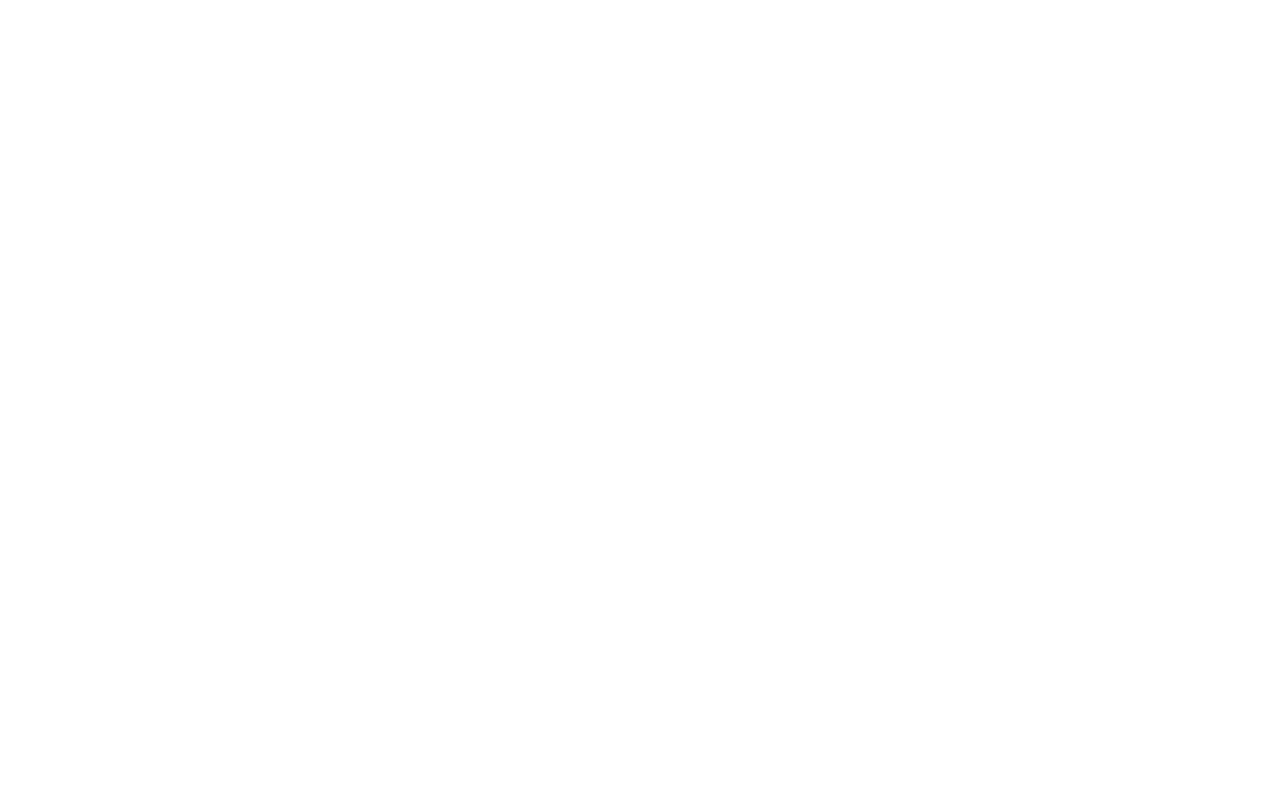
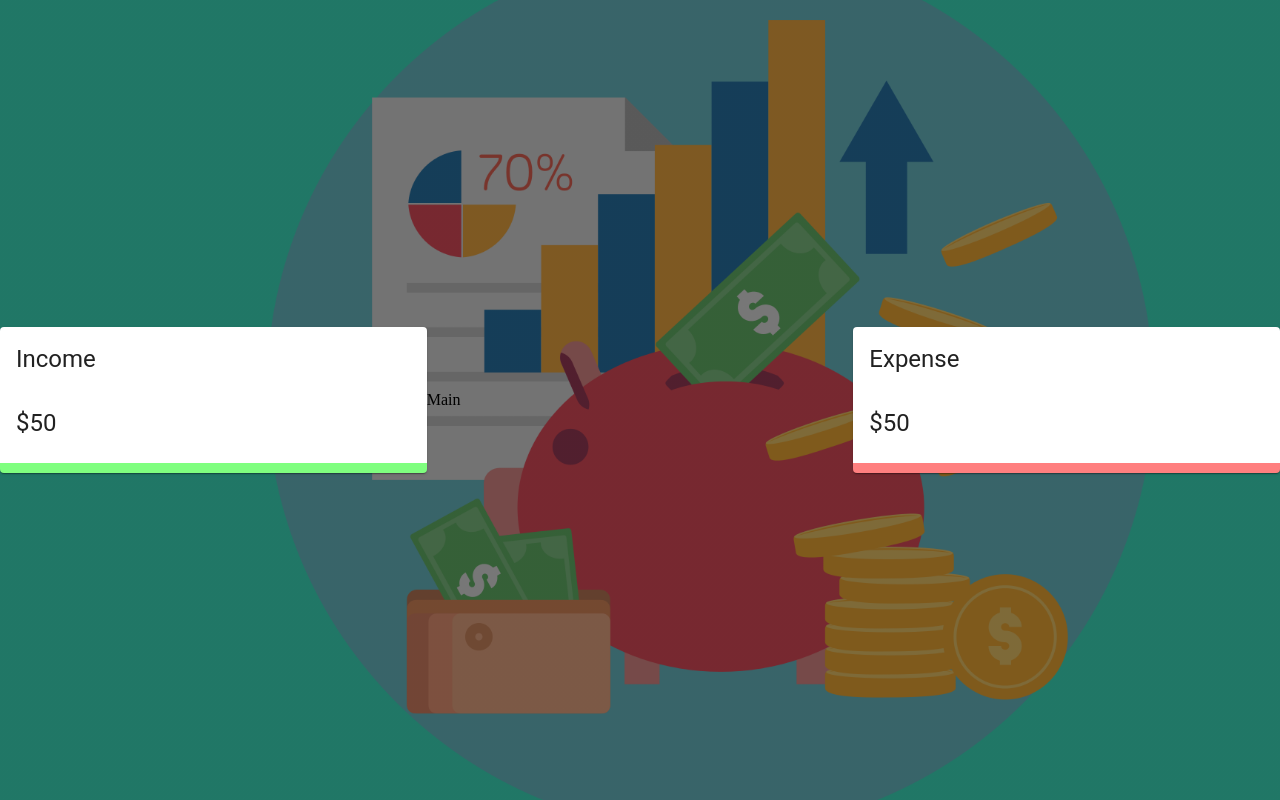
Before and after one commit to harshsharma2210/expense-tracker, a React (Create React App) app: page / in a window 1280 px wide. Built offline with nearby package versions, Linux system fonts and the light colour scheme.

Commit message:
Files added

```diff
--- a/src/App.js
+++ b/src/App.js
@@ -1,11 +1,32 @@
-import React from 'react'
+import React from "react";
+import { Grid } from "@material-ui/core";
+import Details from "./components/Details/Details";
+import useStyles from "./styles";
 
 const App = () => {
-    return (
-        <div>
+  const classes = useStyles();
+  return (
+    <div>
+      <Grid
+        className={classes.Grid}
+        container
+        spacing={0}
+        alignItems="center"
+        justify="center"
+        style={{ height: "100vh" }}
+      >
+        <Grid item xs={12} sm={4}>
+          <Details title="Income" />
+        </Grid>
+        <Grid item xs={12} sm={4}>
+          Main
+        </Grid>
+        <Grid item xs={12} sm={4}>
+          <Details title="Expense"/>
+        </Grid>
+      </Grid>
+    </div>
+  );
+};
 
-        </div>
-    )
-}
-
-export default App
+export default App;
--- /dev/null
+++ b/src/components/Details/Details.js
@@ -0,0 +1,20 @@
+import React from "react";
+import { Card, CardHeader, CardContent, Typography } from "@material-ui/core";
+import { Doughnut } from "react-chartjs-2";
+
+import useStyles from "./styles";
+
+const Details = ({ title }) => {
+  const classes = useStyles();
+  return (
+    <Card className={title === "Income" ? classes.income : classes.expense}>
+      <CardHeader title={title} />
+      <CardContent>
+        <Typography variant="h5">$50</Typography>
+        {/* <Doughnut data="DATA" /> */}
+      </CardContent>
+    </Card>
+  );
+};
+
+export default Details;
--- /dev/null
+++ b/src/components/Details/styles.js
@@ -0,0 +1,10 @@
+import { makeStyles } from "@material-ui/core";
+
+export default makeStyles(() => ({
+  income: {
+    borderBottom: "10px solid rgba(0, 255, 0, 0.5)",
+  },
+  expense: {
+    borderBottom: "10px solid rgba(255, 0, 0, 0.5)",
+  },
+}));
--- /dev/null
+++ b/src/components/Main/styles.js
@@ -0,0 +1,24 @@
+import { makeStyles } from "@material-ui/core";
+
+export default makeStyles((theme) => ({
+  media: {
+    height: 0,
+    paddingTop: "56.25%", // 16:9
+  },
+  expand: {
+    transform: "rotate(0deg)",
+    marginLeft: "auto",
+    transition: theme.transitions.create("transform", {
+      duration: theme.transitions.duration.shortest,
+    }),
+  },
+  expandOpen: {
+    transform: "rotate(180deg)",
+  },
+  cardContent: {
+    paddingTop: 0,
+  },
+  divider: {
+    margin: "20px 0",
+  },
+}));
--- /dev/null
+++ b/src/index.css
@@ -0,0 +1,12 @@
+#root,
+body,
+html {
+  height: 100%;
+  margin: 0;
+}
+
+body {
+  background: linear-gradient(rgba(0, 0, 0, 0.5), rgba(0, 0, 0, 0.5)),
+    url(./assets/money.png);
+  background-size: cover;
+}
--- a/src/index.js
+++ b/src/index.js
@@ -3,4 +3,6 @@
 
 import App from "./App";
 
+import "./index.css";
+
 ReactDOM.render(<App />, document.getElementById("root"));
--- /dev/null
+++ b/src/styles.js
@@ -0,0 +1,30 @@
+import { makeStyles } from "@material-ui/core";
+
+export default makeStyles((theme) => ({
+  desktop: {
+    [theme.breakpoints.up("sm")]: {
+      display: "none",
+    },
+  },
+  mobile: {
+    [theme.breakpoints.down("sm")]: {
+      display: "none",
+    },
+  },
+  main: {
+    [theme.breakpoints.up("sm")]: {
+      paddingBottom: "5%",
+    },
+  },
+  last: {
+    [theme.breakpoints.down("sm")]: {
+      marginBottom: theme.spacing(3),
+      paddingBottom: "200px",
+    },
+  },
+  grid: {
+    "& > *": {
+      margin: theme.spacing(2),
+    },
+  },
+}));
```
Also changed, not shown: src/assets/money.png (added), src/components/Main/Main.js (added).
